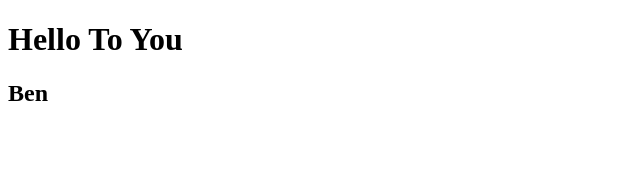
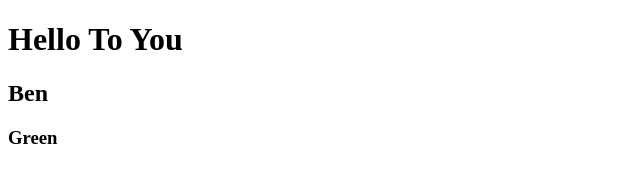
Before and after one commit to ttu-bburchfield/CSC2510-202410, a plain HTML site: page index.html in a window 1280 px wide. Shown: the full height of the page, 0-640 px from the left. Drawn offline with Linux system fonts and the light colour scheme.

Commit message:
Added favorite color

```diff
--- a/index.html
+++ b/index.html
@@ -8,5 +8,6 @@
 <body>
     <h1>Hello To You</h1>
     <h2>Ben</h2>
+    <h3>Green</h3>
 </body>
 </html>
```
